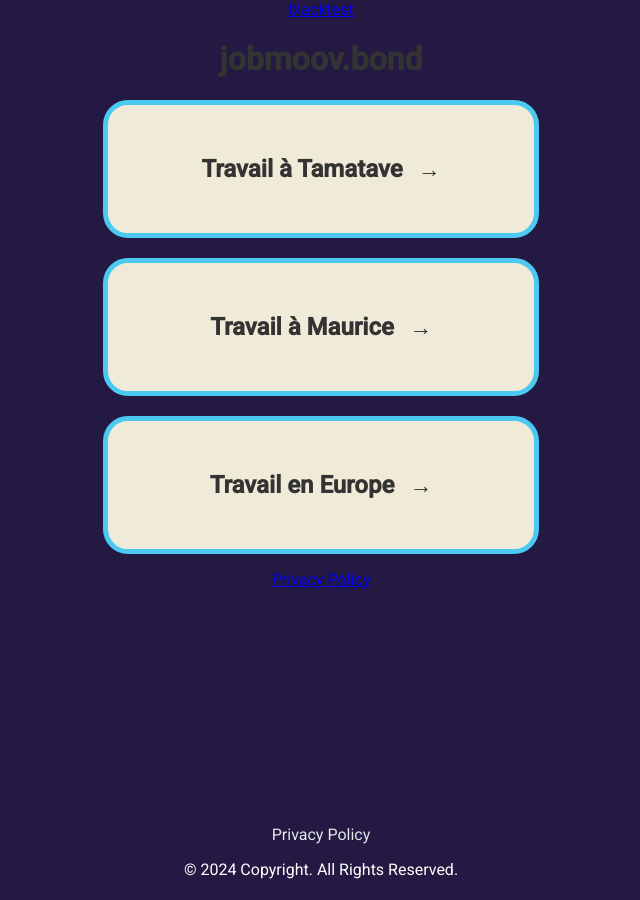
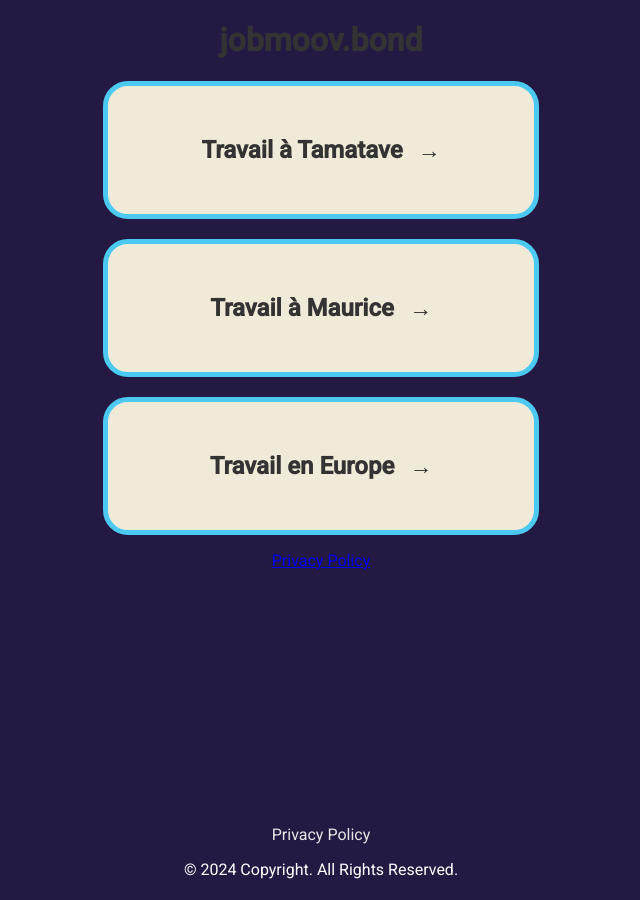
Before and after one commit to Ingbla/blacktest, a Jekyll site: the page built from index.md, in a window 1280 px wide. Shown: the whole page, without its empty margins (319-959 px from the left). Built offline with Jekyll 4.4.1, drawn with Linux system fonts in a browser that asks for light colours.

Commit message:
Update default.html

```diff
--- a/_layouts/default.html
+++ b/_layouts/default.html
@@ -12,7 +12,7 @@
   <body>
 
 <header class="navbar navbar-expand-lg navbar-dark bg-transparent">
-      <a class="navbar-brand" href="{{ site.url }}{{ site.baseurl }}/">blacktest</a>
+      <a class="navbar-brand" href="{{ site.url }}{{ site.baseurl }}/"> </a>
   </header>
 
 <main class="container mt-4">
```
